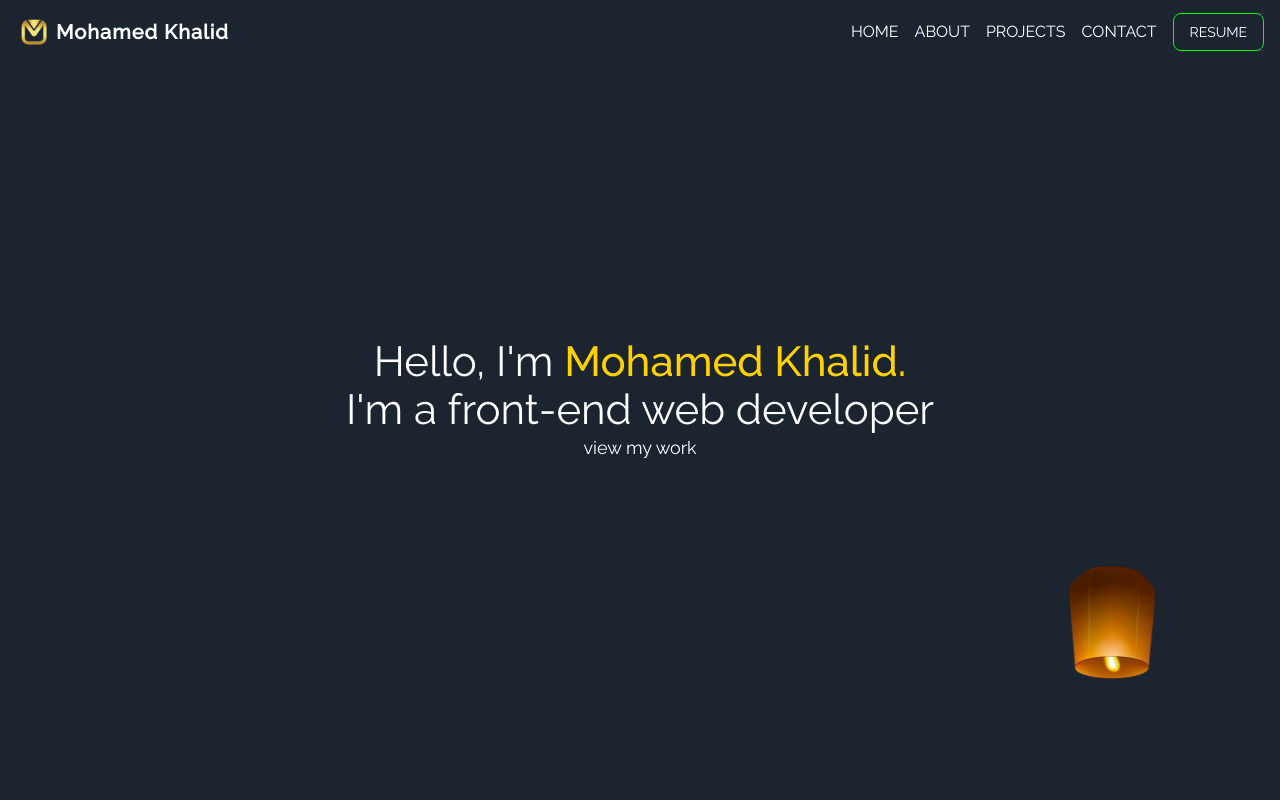
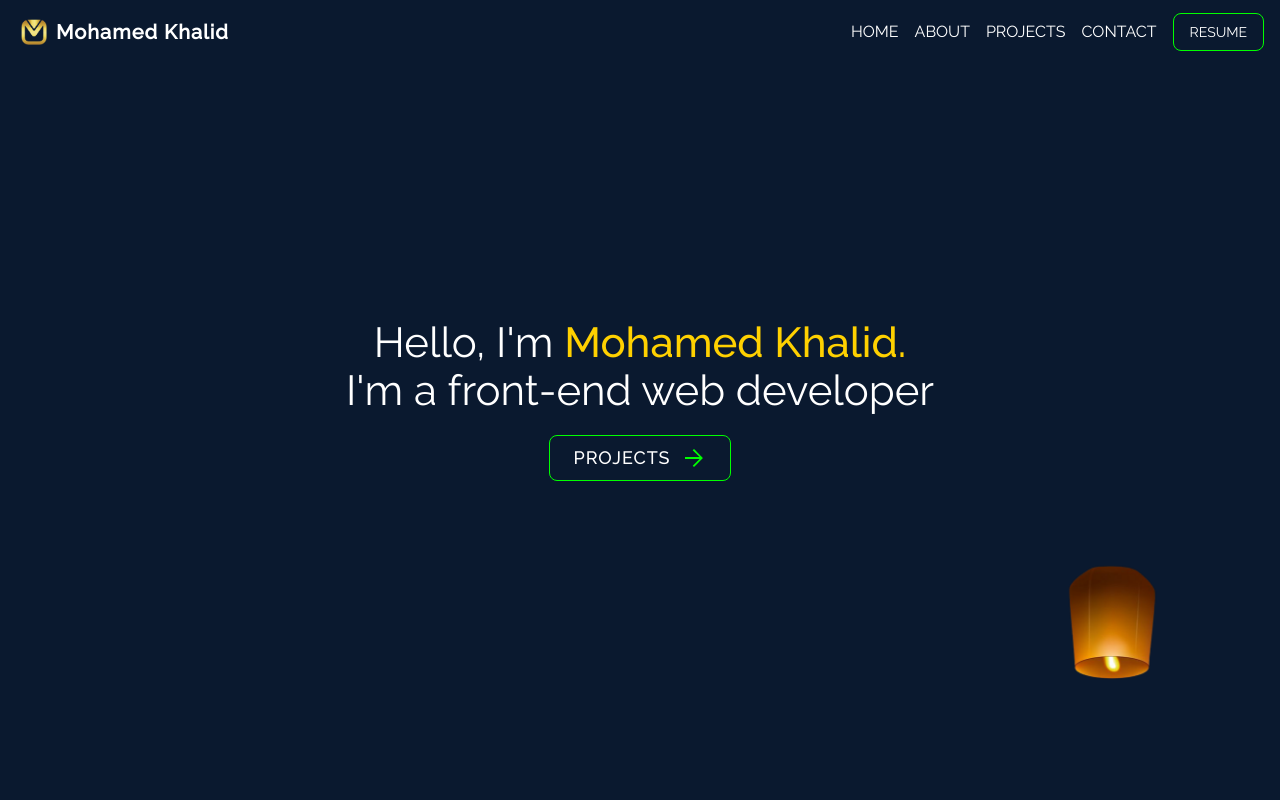
Before and after one commit to mohamedtsx/Nextfolio, a Next.js app: page / in a window 1280 px wide. Shown: the top 800 px of the page. Built offline with nearby package versions, Linux system fonts and the light colour scheme.

Commit message:
add button component

```diff
--- /dev/null
+++ b/components/button/button.component.tsx
@@ -0,0 +1,19 @@
+import { ButtonHTMLAttributes, ReactNode } from "react";
+
+
+type ButtonProps = {
+    children: ReactNode,
+    className?: string,
+    otherProps?: ButtonHTMLAttributes<HTMLButtonElement>
+}
+
+const Button = ({ children, className,otherProps }: ButtonProps) => {
+
+    return(
+        <button className={`${className} transition px-6 py-2 border border-green rounded-lg hover:bg-green hover:text-white focus:text-white hover:bg-opacity-20 uppercase font-medium tracking-wider flex justify-center items-center `} {...otherProps}>
+            { children }
+        </button>
+    )
+}
+
+export default Button;
--- a/components/hero/hero.component.tsx
+++ b/components/hero/hero.component.tsx
@@ -1,20 +1,33 @@
 import Image from "next/image";
 import FloatingLight from "../../static/floating-light.png";
+import Button from "../button/button.component";
+import RightArrow from "../../static/icons/right-arrow.svg"
+import Link from "next/link";
 
 const Hero = () => {
 
     return(
-        <section className="hero flex justify-center items-center text-lg h-screen bg-darkblue-0 text-white">
-            <div className="flex justify-center flex-col items-center">
-                <div className="text-center text-[42px] leading-[48px]">
+        <section id="home" className="hero flex justify-center items-center text-lg h-screen bg-darkblue-0 text-white">
+            <h1 className="flex justify-center flex-col items-center">
+                <div className="text-center text-[42px] leading-[48px] mb-5">
                     Hello, I'm <span className="text-gold font-medium">Mohamed Khalid.</span>
                     <br/>
                     I'm a front-end web developer
                 </div>
-                <button>
-                    view my work
-                </button>
-            </div>
+                <Link href="#about">
+                    <Button className="hero-button">
+                        projects
+                        <span className="w-3"/>
+                        <Image
+                            src={RightArrow}
+                            width={24}
+                            height={24}
+                            alt="right-arrow"
+                            className="rotate-90 scale-75"
+                        />
+                    </Button>
+                </Link>
+            </h1>
             <Image
                 src={FloatingLight}
                 width={240}
--- a/pages/index.tsx
+++ b/pages/index.tsx
@@ -6,7 +6,7 @@ export default function Home() {
     <>
       <Hero />
       {
-        ['home', 'about', 'projects', 'contact'].map(el => {
+        ['about', 'projects', 'contact'].map(el => {
           return(
             <section key={el} id={el} className="flex justify-center items-center text-lg h-screen bg-slate-300">
               <h1>{el}</h1>
--- a/styles/globals.css
+++ b/styles/globals.css
@@ -37,12 +37,12 @@
     transform: rotate(-45deg) translate(9px, 4px) scale(0.75);
   }
 
-  /* for fun */
-  .light {
-    background-image: url("https://o.remove.bg/downloads/28905bc0-6d18-4660-8014-73b0ec49a2ec/1ddaf02809c2ed1dc29a8ce1996885fd-removebg-preview.png");
-    background-repeat: no-repeat;
-    background-size: cover;
-    background-position: right bottom;
-
+  /* hero button: rotate the arrow */
+  .hero-button img {
+    rotate: 0;
+    transition: all 150ms linear;
+  }
+  .hero-button:hover img {
+    rotate: 90deg;
   }
 }
--- a/tailwind.config.js
+++ b/tailwind.config.js
@@ -38,12 +38,13 @@ module.exports = {
       },
       colors: {
         darkblue: {
-          0: "#1b242f",
+          0: "#0a192f",
           1: "#252934"
         },
         pink: "#e31b6d",
         gold: "#FFD100",
         green: "#00FF00"
+        // green: "#64ffda"
       }
     }
   },
```
Also changed, not shown: static/icons/right-arrow-svgrepo-com.svg (added), static/icons/right-arrow.svg (added).
